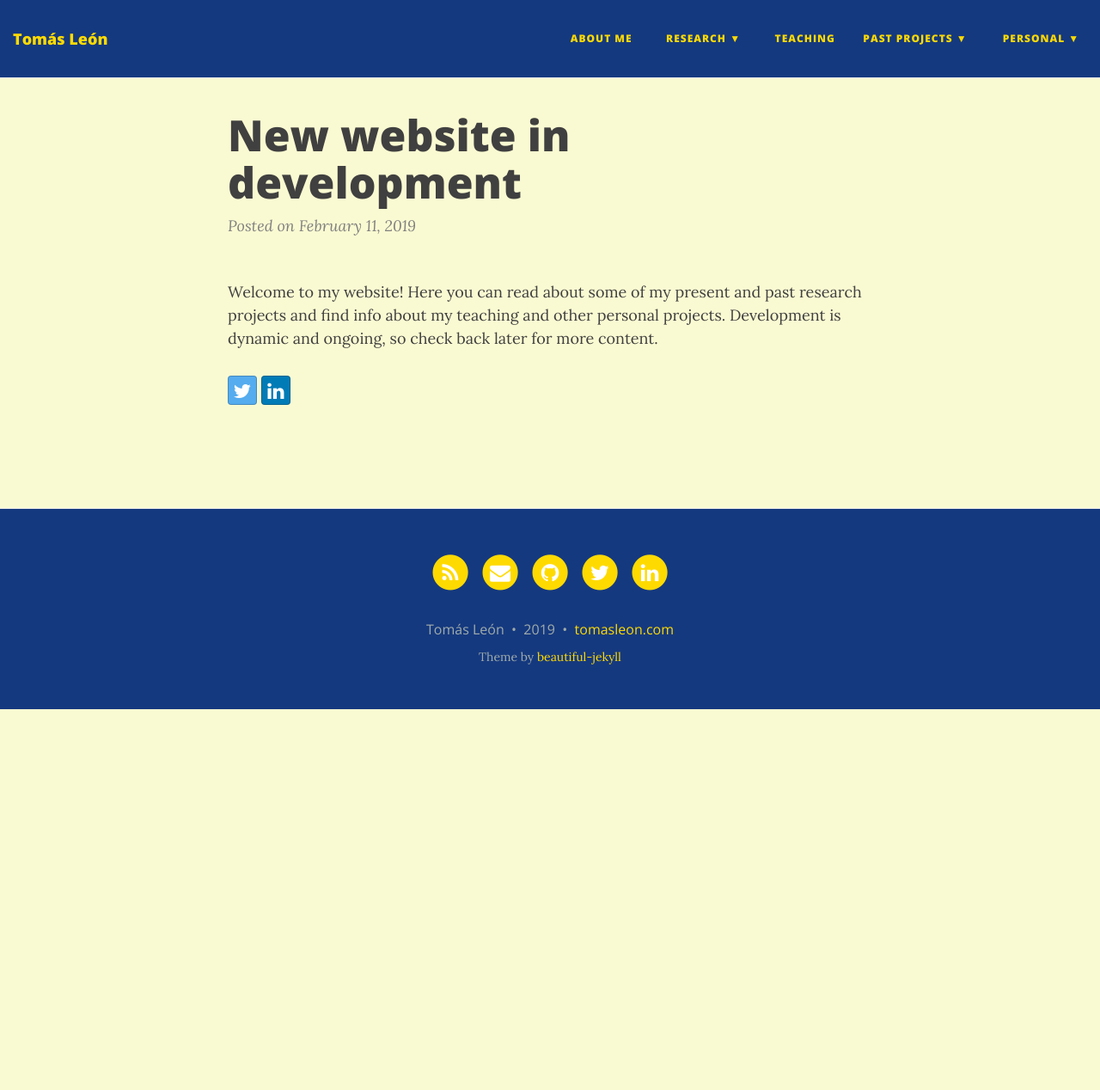
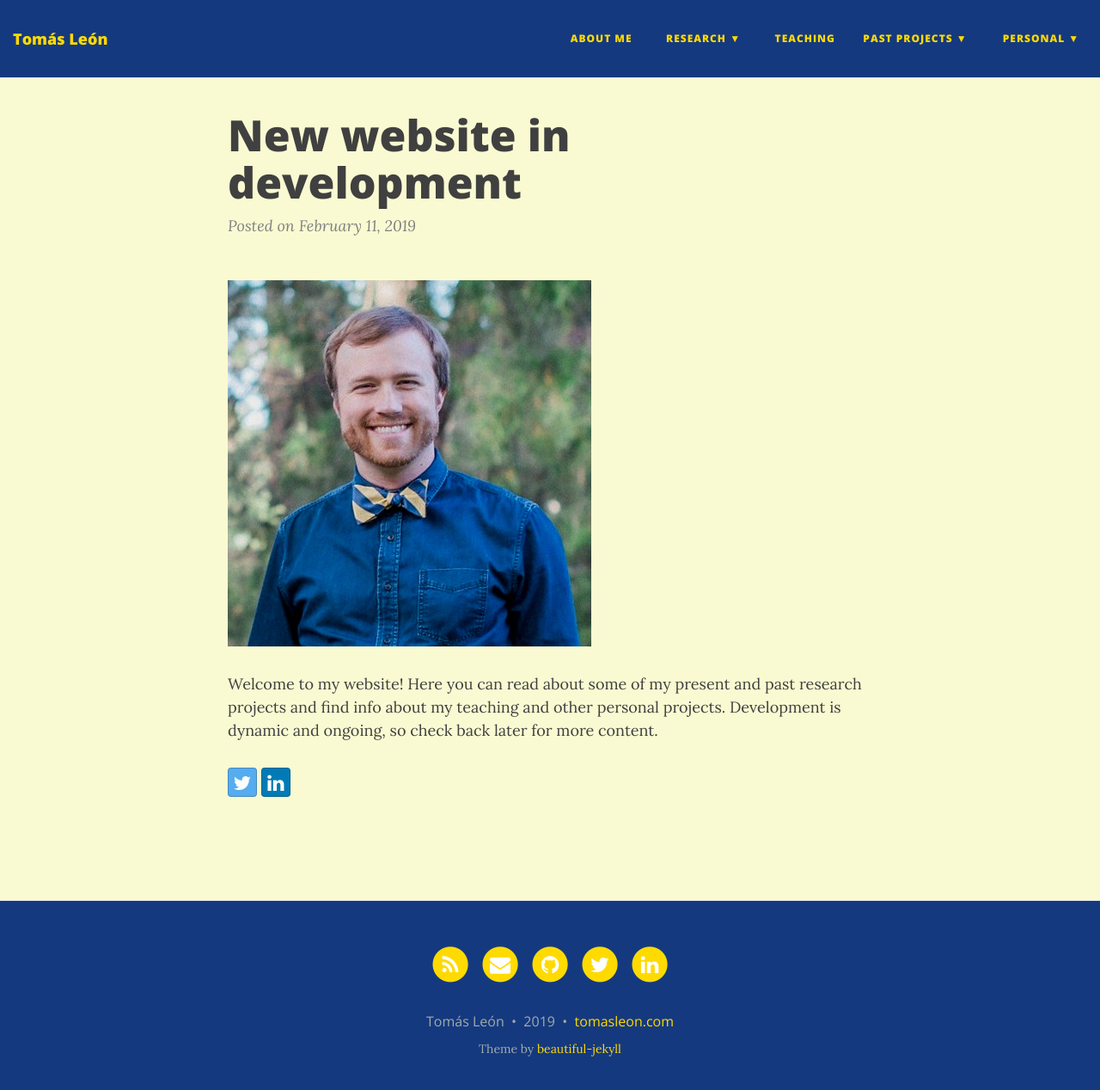
Before and after one commit to tomasleon/tomasleon.github.io, a Jekyll site: the page built from _posts/2019-02-11-first-post.md, in a window 1280 px wide and 1281 px high. Shown: the top 1268 px of the window at 86% size. Built offline with Jekyll 4.4.1, drawn with Linux system fonts in a browser that asks for light colours; nearby versions of some CDN libraries.

Commit message:
Update 2019-02-11-first-post.md

```diff
--- a/_posts/2019-02-11-first-post.md
+++ b/_posts/2019-02-11-first-post.md
@@ -3,4 +3,6 @@ layout: post
 title: New website in development
 ---
 
+![Picture of Tomás](/img/TLeon.jpg)
+
 Welcome to my website! Here you can read about some of my present and past research projects and find info about my teaching and other personal projects. Development is dynamic and ongoing, so check back later for more content.
```
